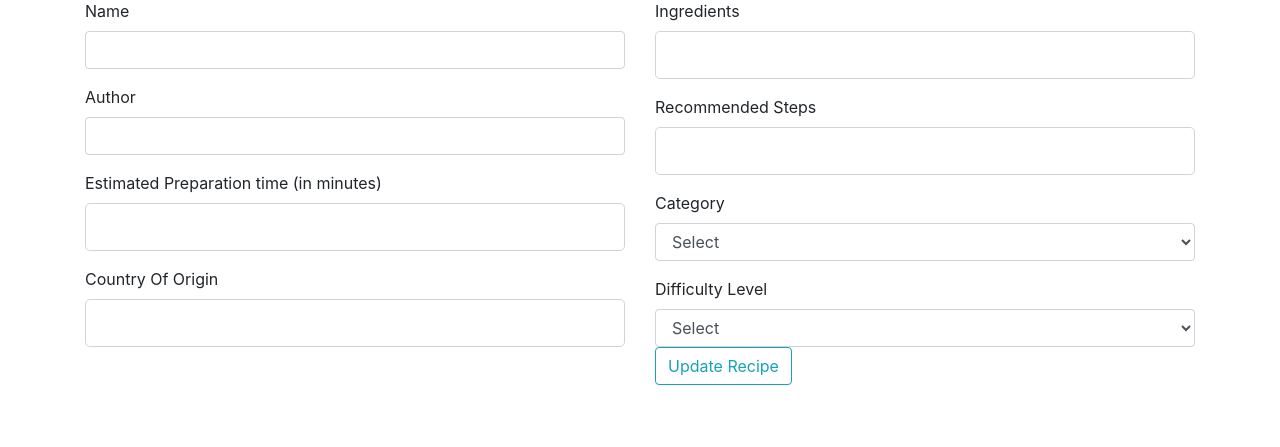
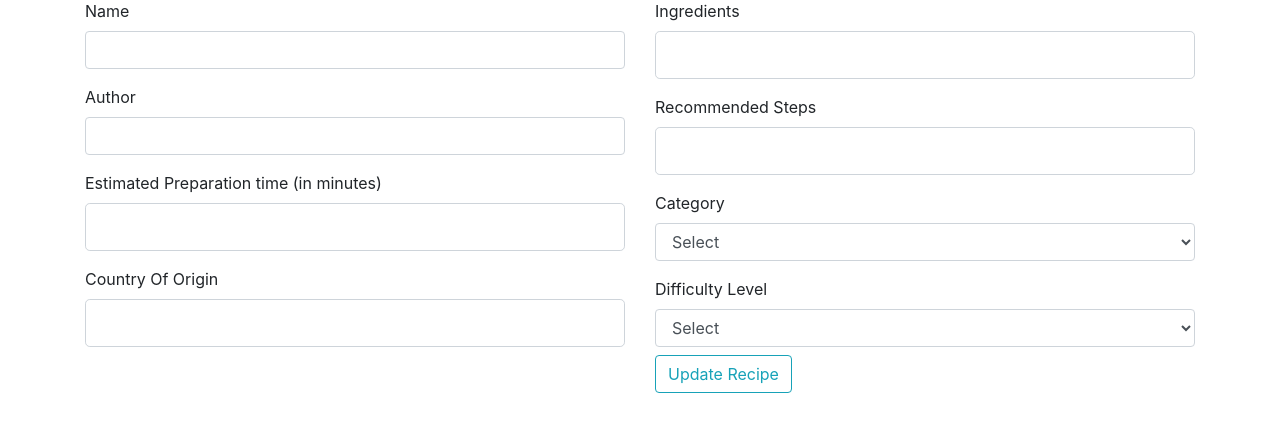
Before and after one commit to toderas/Flask-Cook-Book, a Flask app: template templates/editrecipe.html in a window 1280 px wide. Shown: the part 78-525 px from the top of the page. Run offline with Flask 2, Linux system fonts and the light colour scheme; the template is opened without the code that fills it: values that come from a table or form of the project are taken from there, most other values are stand-ins (such as "Sample title", 1, 10 or a date in 2020); some libraries are stand-ins or nearby versions.

Commit message:
further styling

```diff
--- a/templates/editrecipe.html
+++ b/templates/editrecipe.html
@@ -72,7 +72,7 @@
                   {% endfor %}
     </div>
     <div class="form-group">
-    {{ form.submit(class="btn btn-outline-info") }}
+    {{ form.submit(class="btn btn-outline-info mt-2 recipe-submit-button") }}
   </div>
   </div>
   </div>
```
Lines whose indentation alone changed are shown as unchanged.
